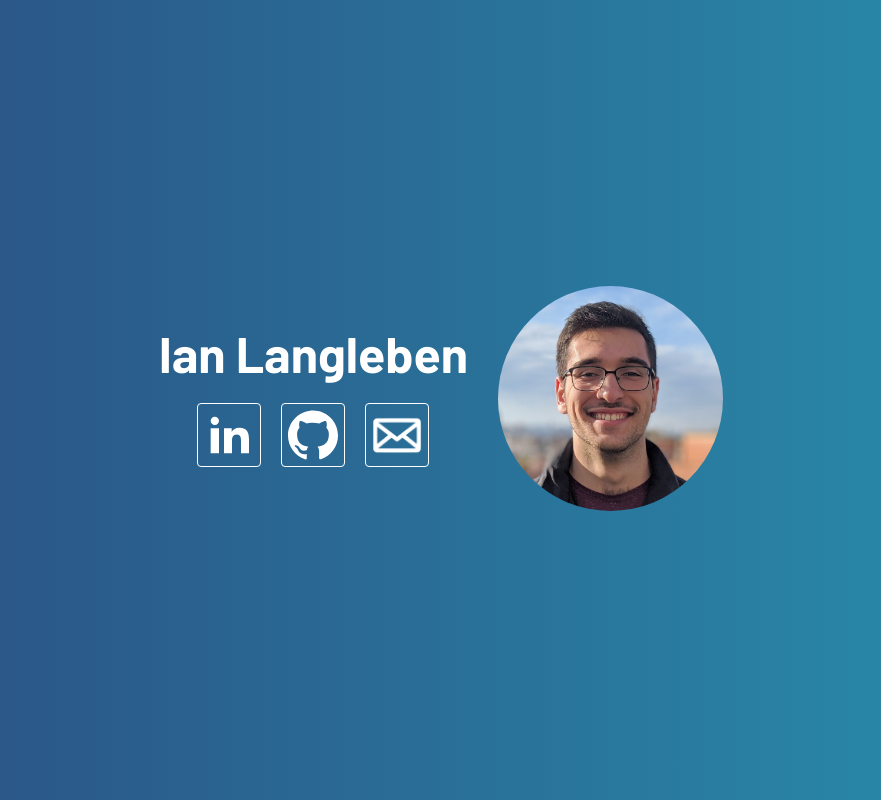
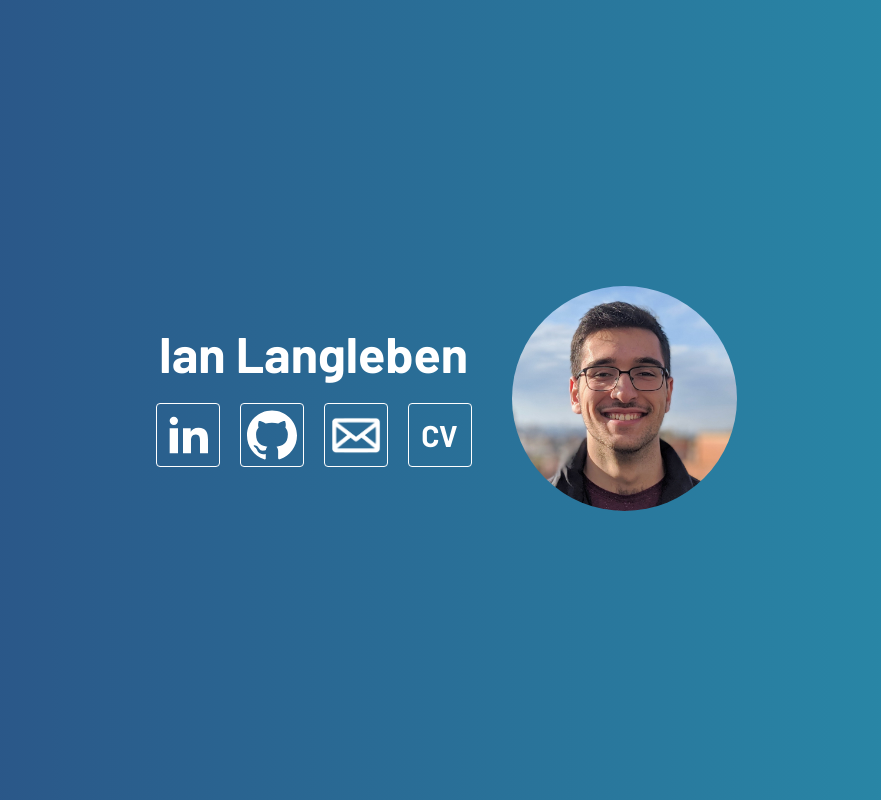
Before and after one commit to ilangleben19/personal-website, a Next.js app: page / in a window 1280 px wide. Shown: the whole page, without its empty margins (199-1080 px from the left). Built offline with nearby package versions, Linux system fonts and the light colour scheme.

Commit message:
Add CV and update Next

```diff
--- a/components/ButtonLink.tsx
+++ /dev/null
@@ -1,15 +0,0 @@
-import { PropsWithChildren } from 'react';
-
-import styles from 'styles/ButtonLink.module.scss';
-
-type Props = PropsWithChildren<{
-    href: string;
-}>;
-
-export default function ButtonLink({ children, href }: Props) {
-    return (
-        <a className={styles.link} href={href} target="_blank">
-            {children}
-        </a>
-    );
-}
--- /dev/null
+++ b/components/ButtonLink/index.tsx
@@ -0,0 +1,19 @@
+import { AnchorHTMLAttributes, DetailedHTMLProps } from 'react';
+
+import classnames from 'classnames';
+
+import styles from './ButtonLink.module.scss';
+
+type ButtonLinkProps = DetailedHTMLProps<AnchorHTMLAttributes<HTMLAnchorElement>, HTMLAnchorElement>;
+
+export default function ButtonLink(props: ButtonLinkProps) {
+    const { className, target = "_blank", ...restProps } = props;
+
+    return (
+        <a
+            className={classnames(styles.link, className)}
+            target={target}
+            {...restProps}
+        />
+    );
+}
--- a/package.json
+++ b/package.json
@@ -15,8 +15,9 @@
     "@types/node-fetch": "^2.5.10",
     "@types/react": "^17.0.3",
     "chrome-aws-lambda": "^8.0.2",
+    "classnames": "^2.3.1",
     "downloadjs": "^1.4.7",
-    "next": "10.0.9",
+    "next": "^10.2.0",
     "node-fetch": "^2.6.1",
     "puppeteer": "^8.0.0",
     "puppeteer-core": "^8.0.0",
--- a/pages/index.tsx
+++ b/pages/index.tsx
@@ -1,16 +1,28 @@
 import Head from 'next/head';
 
+import ButtonLink from 'components/ButtonLink';
 import Icons from 'components/Icons';
 import { useWindowSize } from '../util';
 
 import styles from 'styles/Home.module.scss';
+
+function CVButton() {
+    return (
+        <ButtonLink className={styles.cvButton} href="/Ian Langleben - CV.pdf">
+            CV
+        </ButtonLink>
+    );
+}
 
 function WideLayout() {
     return (
         <div className={`${styles.root} ${styles.row}`}>
             <div className={styles.column}>
                 <h1 className={styles.title}>Ian Langleben</h1>
-                <div className={styles.row}><Icons /></div>
+                <div className={styles.row}>
+                    <Icons />
+                    <CVButton />
+                </div>
             </div>
             <div style={{ width: 30 }} />
             <div>
@@ -38,7 +50,10 @@ function ThinLayout() {
                     width={200}
                 />
                 <h1 className={styles.title}>Ian Langleben</h1>
-                <div className={styles.row}><Icons /></div>
+                <div className={styles.row}>
+                    <Icons />
+                    <CVButton />
+                </div>
             </div>
         </div>
     );
--- a/styles/Home.module.scss
+++ b/styles/Home.module.scss
@@ -1,5 +1,6 @@
 .root {
     align-items: center;
+    color: white;
     display: -webkit-box;
     display: -moz-box;
     display: -ms-flexbox;
@@ -22,11 +23,10 @@
     display: flex;
     flex-direction: row;
     justify-content: center;
-    width: auto;
+    width: 100%;
 }
 
 .title {
-    color: white;
     font-size: 50px;
     font-weight: 700;
     margin-block-end: 10px;
@@ -34,10 +34,16 @@
     text-align: center;
 }
 
-$imageWidth: 225px;
+$imageSize: 225px;
 
 .image {
     border-radius: 50%;
-    height: $imageWidth;
-    width: $imageWidth;
+    height: $imageSize;
+    width: $imageSize;
 }
+
+.cvButton {
+    color: white;
+    font-size: 30px;
+    font-weight: 700;
+}
```
Also changed, not shown: components/Icons/index.tsx (renamed from components/Icons.tsx, +5 -4 lines), components/ButtonLink/ButtonLink.module.scss (renamed from styles/ButtonLink.module.scss), components/Icons/EmailIcon.tsx (renamed from components/EmailIcon.tsx), components/Icons/GithubIcon.tsx (renamed from components/GithubIcon.tsx), components/Icons/LinkedinIcon.tsx (renamed from components/LinkedinIcon.tsx), 2 other files (tests, documents, lock files or other folders).
